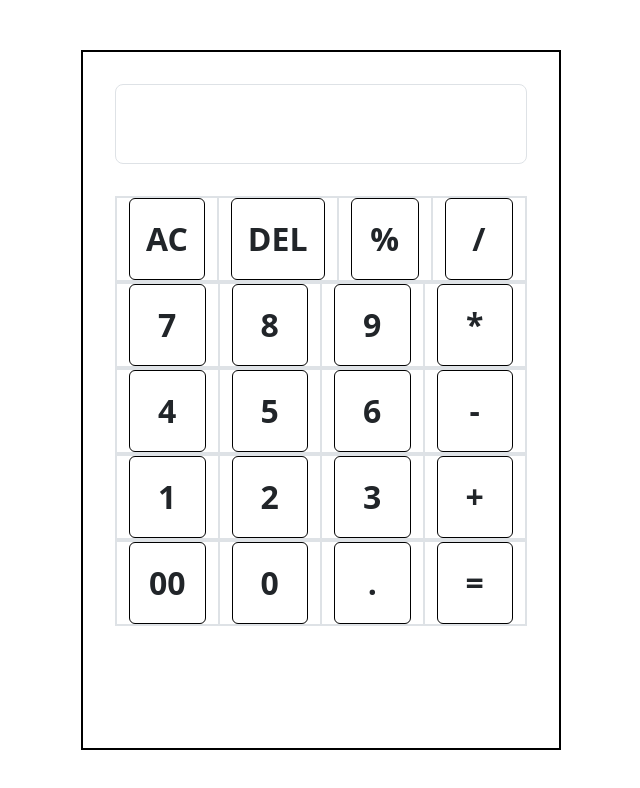
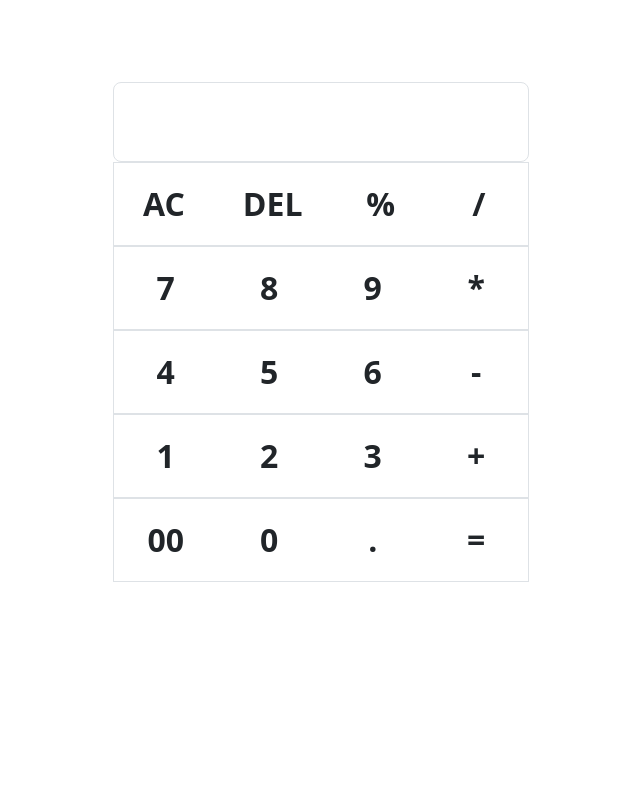
Before and after one commit to mrdhurva/calculator, a plain HTML site: page index.htm in a window 1280 px wide. Shown: the whole page, without its empty margins (319-959 px from the left). Drawn offline with nearby package versions, Linux system fonts and the light colour scheme.

Commit message:
some changes in css file

```diff
--- a/index.css
+++ b/index.css
@@ -5,7 +5,6 @@
 }
 
 .main_body .calculator-body{
-    border: 2px solid black;
     height: 700px;
     width: 30rem;
     position: absolute;
@@ -17,7 +16,8 @@
 
 .main_body .calculator-body .display-area input{
     height: 5rem;
-    margin-bottom: 2rem;
+    text-align: end;
+    outline: none;
 }
 
 .main_body .calculator-body .buttons-area .row .col{
@@ -28,7 +28,6 @@
 
 .main_body .calculator-body .buttons-area .row .col .btn{
     padding: 1rem;
-    border: 1px solid black;
     width: 100%;
     font-size: 2rem;
     font-weight: bold;
--- a/index.htm
+++ b/index.htm
@@ -11,77 +11,77 @@
     <div class="main_body">
         <div class="container calculator-body">
             <div class="display-area">
-                <input class="form-control form-control-lg" type="text"  aria-label=".form-control-lg example" id="display-output">
+                <input class="form-control form-control-lg" type="text"  aria-label=".form-control-lg example" id="display-output" readonly>
             </div>
             <div class="buttons-area">
                 <div class="container text-center">
                     <div class="row align-items-start border">
-                      <div class="col border">
+                      <div class="col">
                         <button type="button"  value='clear'class="btn">AC</button>
                       </div>
-                      <div class="col border">
+                      <div class="col">
                         <button type="button"  value='delete'class="btn">DEL</button>
                       </div>
-                      <div class="col border">
+                      <div class="col">
                         <button type="button"  value='%'class="btn">%</button>
                       </div>
-                      <div class="col border">
+                      <div class="col">
                         <button type="button"  value='/'class="btn">/</button>
                       </div>
                     </div>
                     <div class="row align-items-start border">
-                        <div class="col border">
+                        <div class="col">
                           <button type="button"  value='7' class="btn">7</button>
                         </div>
-                        <div class="col border">
+                        <div class="col">
                           <button type="button"  value='8' class="btn">8</button>
                         </div>
-                        <div class="col border">
+                        <div class="col">
                           <button type="button"  value='9' class="btn">9</button>
                         </div>
-                        <div class="col border">
+                        <div class="col">
                           <button type="button"  value='*' class="btn">*</button>
                         </div>
                       </div>
                       <div class="row align-items-start border">
-                        <div class="col border">
+                        <div class="col">
                           <button type="button"  value='4' class="btn">4</button>
                         </div>
-                        <div class="col border">
+                        <div class="col">
                           <button type="button"  value='5' class="btn">5</button>
                         </div>
-                        <div class="col border">
+                        <div class="col">
                           <button type="button"  value='6' class="btn">6</button>
                         </div>
-                        <div class="col border">
+                        <div class="col">
                           <button type="button"  value='-' class="btn">-</button>
                         </div>
                       </div>
                       <div class="row align-items-start border">
-                        <div class="col border">
+                        <div class="col">
                           <button type="button"  value='1' class="btn">1</button>
                         </div>
-                        <div class="col border">
+                        <div class="col">
                           <button type="button"  value='2' class="btn">2</button>
                         </div>
-                        <div class="col border">
+                        <div class="col">
                           <button type="button" value='3' class="btn">3</button>
                         </div>
-                        <div class="col border">
+                        <div class="col">
                           <button type="button" value='+' class="btn">+</button>
                         </div>
                       </div>
                       <div class="row align-items-start border">
-                        <div class="col border">
+                        <div class="col">
                           <button type="button" value='00' class="btn">00</button>
                         </div>
-                        <div class="col border">
+                        <div class="col">
                           <button type="button" value='0' class="btn">0</button>
                         </div>
-                        <div class="col border">
+                        <div class="col">
                           <button type="button" value='.' class="btn">.</button>
                         </div>
-                        <div class="col border">
+                        <div class="col">
                           <button type="button" value='=' class="btn">=</button>
                         </div>
                       </div>
```
